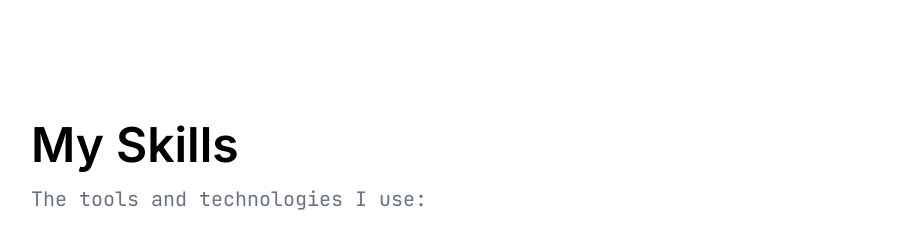
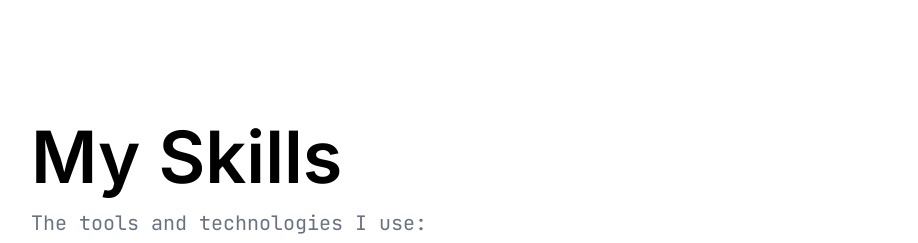
Before and after one commit to kevyyar/2025-portfolio, a Next.js app: page / in a window 1280 px wide. Shown: the part 820-1063 px from the top of the page, without its empty margins (25-943 px from the left). Built offline with nearby package versions, Linux system fonts and the light colour scheme.

Commit message:
style: :lipstick: make font bigger on desktop

```diff
--- a/src/components/expertise.tsx
+++ b/src/components/expertise.tsx
@@ -8,7 +8,7 @@ function Expertise() {
       className="flex flex-col my-18 px-6 gap-y-10 md:container md:mx-auto md:px-14 py-10"
     >
       <div className="text-center md:text-left">
-        <h2 className="text-5xl font-black">My Skills</h2>
+        <h2 className="text-5xl font-black md:text-7xl">My Skills</h2>
         <p className="mt-4 text-gray-500 md:text-xl">
           The tools and technologies I use:
         </p>
```
